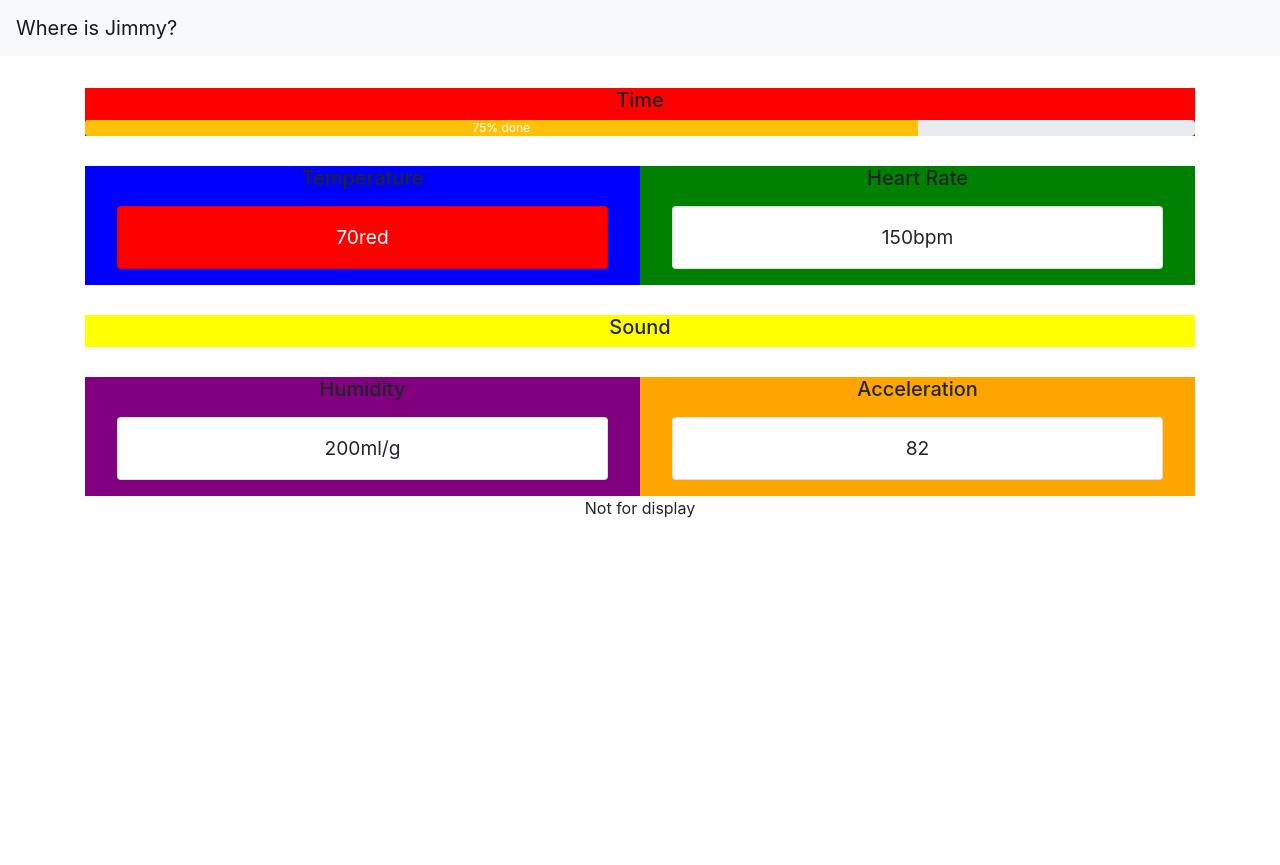
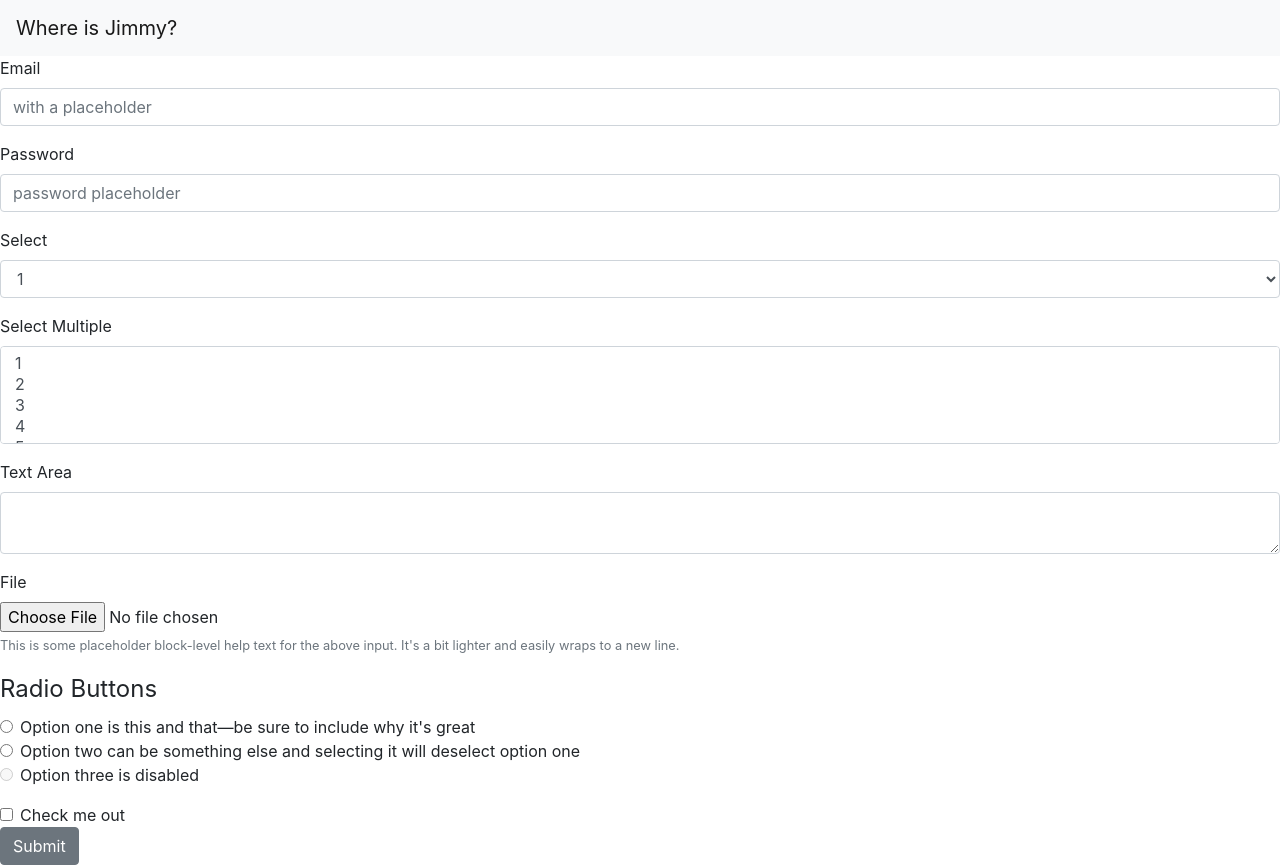
Before and after one commit to dickwyn/recater, a React (Create React App) app in the folder client/: page /Community in a window 1280 px wide. Before the commit the page ends 800 px from the top, so only its background shows below. Built offline with nearby package versions, Linux system fonts and the light colour scheme.

Commit message:
implement react router tab

```diff
--- a/client/package.json
+++ b/client/package.json
@@ -6,6 +6,8 @@
     "bootstrap": "^4.1.3",
     "react": "^16.5.2",
     "react-dom": "^16.5.2",
+    "react-router": "^4.3.1",
+    "react-router-dom": "^4.3.1",
     "react-scripts": "2.0.4",
     "reactstrap": "^6.5.0"
   },
--- /dev/null
+++ b/client/src/Components/Community.js
@@ -0,0 +1,86 @@
+import React, { Component } from 'react';
+import Header from './Header';
+import { Button, Form, FormGroup, Label, Input, FormText } from 'reactstrap';
+import './Form.css';
+
+class Community extends Component {
+  render() {
+    return (
+      <div className="Form">
+        <Header />
+        <Form>
+            <FormGroup>
+            <Label for="exampleEmail">Email</Label>
+            <Input type="email" name="email" id="exampleEmail" placeholder="with a placeholder" />
+            </FormGroup>
+            <FormGroup>
+            <Label for="examplePassword">Password</Label>
+            <Input type="password" name="password" id="examplePassword" placeholder="password placeholder" />
+            </FormGroup>
+            <FormGroup>
+            <Label for="exampleSelect">Select</Label>
+            <Input type="select" name="select" id="exampleSelect">
+                <option>1</option>
+                <option>2</option>
+                <option>3</option>
+                <option>4</option>
+                <option>5</option>
+            </Input>
+            </FormGroup>
+            <FormGroup>
+            <Label for="exampleSelectMulti">Select Multiple</Label>
+            <Input type="select" name="selectMulti" id="exampleSelectMulti" multiple>
+                <option>1</option>
+                <option>2</option>
+                <option>3</option>
+                <option>4</option>
+                <option>5</option>
+            </Input>
+            </FormGroup>
+            <FormGroup>
+            <Label for="exampleText">Text Area</Label>
+            <Input type="textarea" name="text" id="exampleText" />
+            </FormGroup>
+            <FormGroup>
+            <Label for="exampleFile">File</Label>
+            <Input type="file" name="file" id="exampleFile" />
+            <FormText color="muted">
+                This is some placeholder block-level help text for the above input.
+                It's a bit lighter and easily wraps to a new line.
+            </FormText>
+            </FormGroup>
+            <FormGroup tag="fieldset">
+            <legend>Radio Buttons</legend>
+            <FormGroup check>
+                <Label check>
+                <Input type="radio" name="radio1" />{' '}
+                Option one is this and that—be sure to include why it's great
+                </Label>
+            </FormGroup>
+            <FormGroup check>
+                <Label check>
+                <Input type="radio" name="radio1" />{' '}
+                Option two can be something else and selecting it will deselect option one
+                </Label>
+            </FormGroup>
+            <FormGroup check disabled>
+                <Label check>
+                <Input type="radio" name="radio1" disabled />{' '}
+                Option three is disabled
+                </Label>
+            </FormGroup>
+            </FormGroup>
+            <FormGroup check>
+            <Label check>
+                <Input type="checkbox" />{' '}
+                Check me out
+            </Label>
+            </FormGroup>
+            <Button>Submit</Button>
+        </Form>
+      </div>
+    );
+  }
+}
+
+export default Community;
--- a/client/src/Components/Indicator/index.jsx
+++ b/client/src/Components/Indicator/index.jsx
@@ -3,15 +3,6 @@
 import './style.css';
 
 export default class Indicator extends Component {
-    temperature = (temp) => {
-        if (temp > 0){
-            return "red"
-        }
-        else if(temp > 80) {
-            return "blue"
-        }
-    }
-
     render() {
         return (
         <div>
@@ -22,9 +13,8 @@
                 </div>
                 <div className="temperature">
                     <h5>Temperature</h5>
-                    <div className="card" style={{background: this.temperature(75)}}>
+                    <div className="card">
                         70
-                        {this.temperature(80)}
                     </div>
                 </div>
                 <div className="heartrate">
--- a/client/src/index.js
+++ b/client/src/index.js
@@ -1,13 +1,18 @@
 import React from 'react';
+import { render }from 'react-dom';
 import ReactDOM from 'react-dom';
 import './index.css';
 import App from './App';
-import * as serviceWorker from './serviceWorker';
+import Community from './Components/Community';
 import 'bootstrap/dist/css/bootstrap.min.css';
+import { Switch, BrowserRouter, Route } from 'react-router-dom';
 
-ReactDOM.render(<App />, document.getElementById('root'));
 
-// If you want your app to work offline and load faster, you can change
-// unregister() to register() below. Note this comes with some pitfalls.
-// Learn more about service workers: http://bit.ly/CRA-PWA
-serviceWorker.unregister();
+render(
+    <BrowserRouter>
+      <Switch>
+        <Route exact path='/' component={App}/>
+        <Route path='/Community' component={Community} />
+      </Switch>
+    </BrowserRouter>,
+    document.getElementById('root'));
```
Also changed, not shown: client/src/Components/Form.css (added), 1 other file (tests, documents, lock files or other folders).
